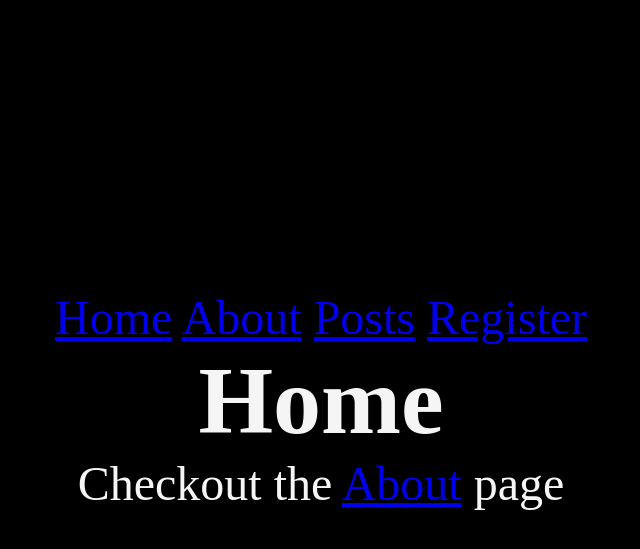
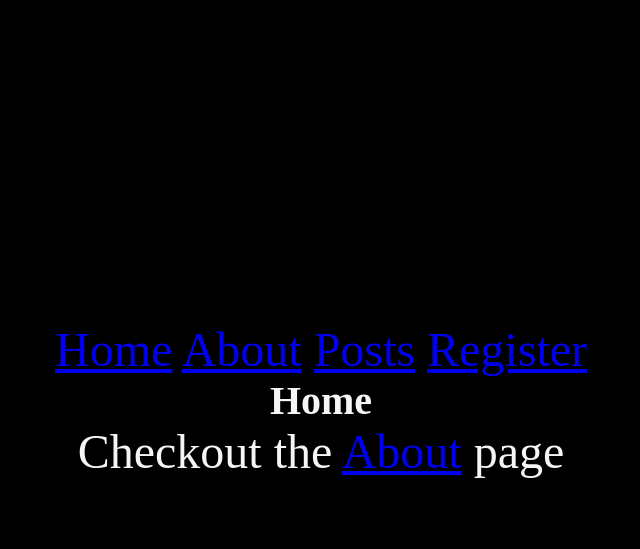
Before and after one commit to matthewdeaves/maple, a Django app: page / in a window 1280 px wide. Shown: the top 549 px of the page, without its empty margins (319-959 px from the left). Run offline with Django 5.2, Linux system fonts and the light colour scheme; parts of the project's set-up code (start-up, migrations or seed data) failed here and were passed over.

Commit message:
minor style tweak, still not looking great

```diff
--- a/maple/static/css/style.css
+++ b/maple/static/css/style.css
@@ -17,6 +17,10 @@ h1, p {
     text-align: center;
 }
 
+h1, h2 {
+    font-size: 2.5rem;
+}
+
 .banner {
     display: block;
     width: 100%;
```
